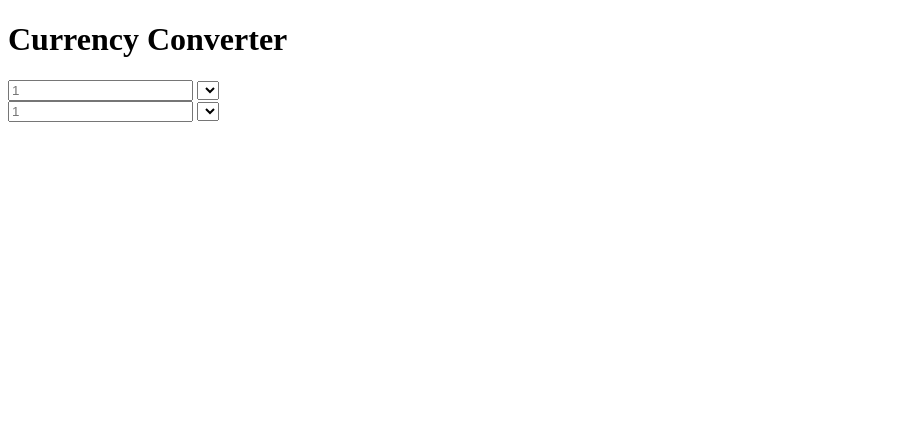
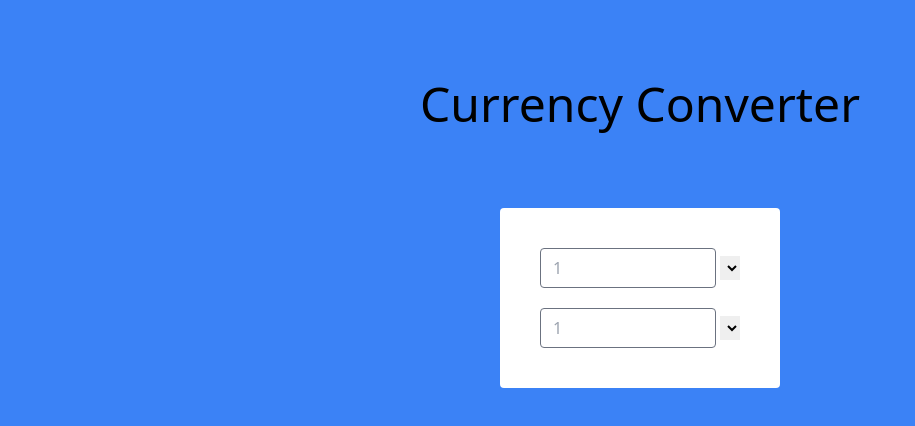
Before and after one commit to kelvinpires/Currency-Converter, a plain HTML site: page index.html in a window 1280 px wide. Shown: the whole page, without its empty margins (0-915 px from the left). Drawn offline with nearby package versions, Linux system fonts and the light colour scheme.

Commit message:
:lipstick: Add tailwindcss

```diff
--- a/index.html
+++ b/index.html
@@ -5,16 +5,35 @@
     <meta http-equiv="X-UA-Compatible" content="IE=edge" />
     <meta name="viewport" content="width=device-width, initial-scale=1.0" />
     <title>Currency Converter</title>
+    <link
+      href="https://unpkg.com/tailwindcss@^2/dist/tailwind.min.css"
+      rel="stylesheet"
+    />
+    <link rel="stylesheet" href="./style.css" />
   </head>
-  <body>
-    <h1>Currency Converter</h1>
-    <div>
-      <input type="number" id="base" placeholder="1" />
-      <select id="base"></select>
+  <body class="flex justify-center items-center flex-col bg-blue-500">
+    <h1 class="text-5xl m-20 font-medium">Currency Converter</h1>
+    <div class="p-10 bg-white rounded">
+      <div class="mb-5">
+        <input
+          class="border border-gray-500 rounded w-44 h-10 px-3 outline-none"
+          type="number"
+          id="base"
+          placeholder="1"
+        />
+        <select id="base"></select>
+      </div>
+      <div>
+        <input
+          class="border border-gray-500 rounded w-44 h-10 px-3 outline-none"
+          type="number"
+          id="toCurrency"
+          placeholder="1"
+        />
+        <select id="toCurrency"></select>
+      </div>
     </div>
-    <div>
-      <input type="number" id="toCurrency" placeholder="1" />
-      <select id="toCurrency"></select>
-    </div>
+
+    <script src="./app.js"></script>
   </body>
 </html>
```
